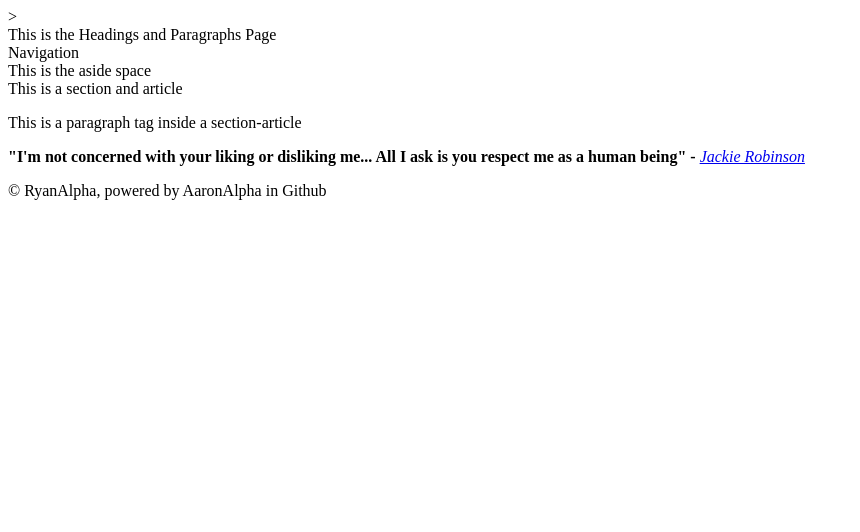
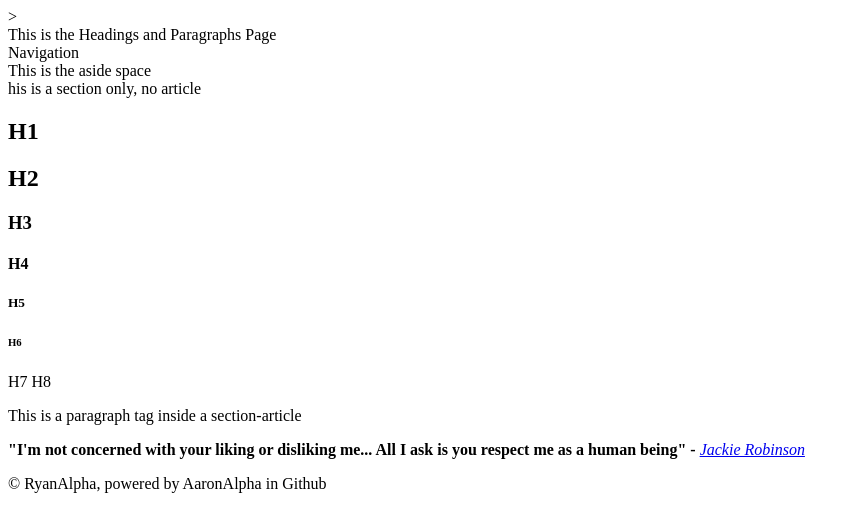
Before and after one commit to AaronAlpha/LearningHTML.github.io, a plain HTML site: page childPages/Headings and Paragraphs tags.html in a window 1280 px wide. Shown: the whole page, without its empty margins (0-860 px from the left). Drawn offline with Linux system fonts and the light colour scheme.

Commit message:
Update Headings and Paragraphs tags.html

```diff
--- a/childPages/Headings and Paragraphs tags.html
+++ b/childPages/Headings and Paragraphs tags.html
@@ -5,20 +5,32 @@
     <meta charset="UTF-8">
     <meta http-equiv="X-UA-Compatible" content="IE=edge">
     <meta name = "author" content = "Aaron Bernard">
-    <meta name = "description" content = "Learning HTML by building a simple website">
-    <meta name = "keywords" content = "boilerplate, startr code, HTML, learning">
+    <meta name = "description" content = "Experiment Page: comparing autoformats of h-tags and p-tags">
+    <meta name = "keywords" content = "heading tags, paragraph tags">
     <meta name="viewport" content="width=device-width, initial-scale=1.0">
 
 
     <title>Headings and Paragraph tags</title>
 
+    <!-- Warning about JavaScript, Cybersecurity topic-->
     <noscript>Running JavaScript is not necessary in the HTML page ... FYI: your feature to execute scripts is turned off</noscript>
 </head>
 <body>
     <header>This is the Headings and Paragraphs Page</header>
     <nav>Navigation</nav>
     <aside>This is the aside space</aside>
-    <section><article>This is a section and article</article></section>
+    <section>
+        <header>his is a section only, no article</header>
+        <h1>H1</h1>
+        <h2>H2</h2>
+        <h3>H3</h3>
+        <h4>H4</h4>
+        <h5>H5</h5>
+        <h6>H6</h6>
+        <h7>H7</h7>
+        <h8>H8</h8>
+    </section>
+    <!-- -->
     <section><article><p>This is a paragraph tag inside a section-article</p></article></section>
 </body>
 
```
